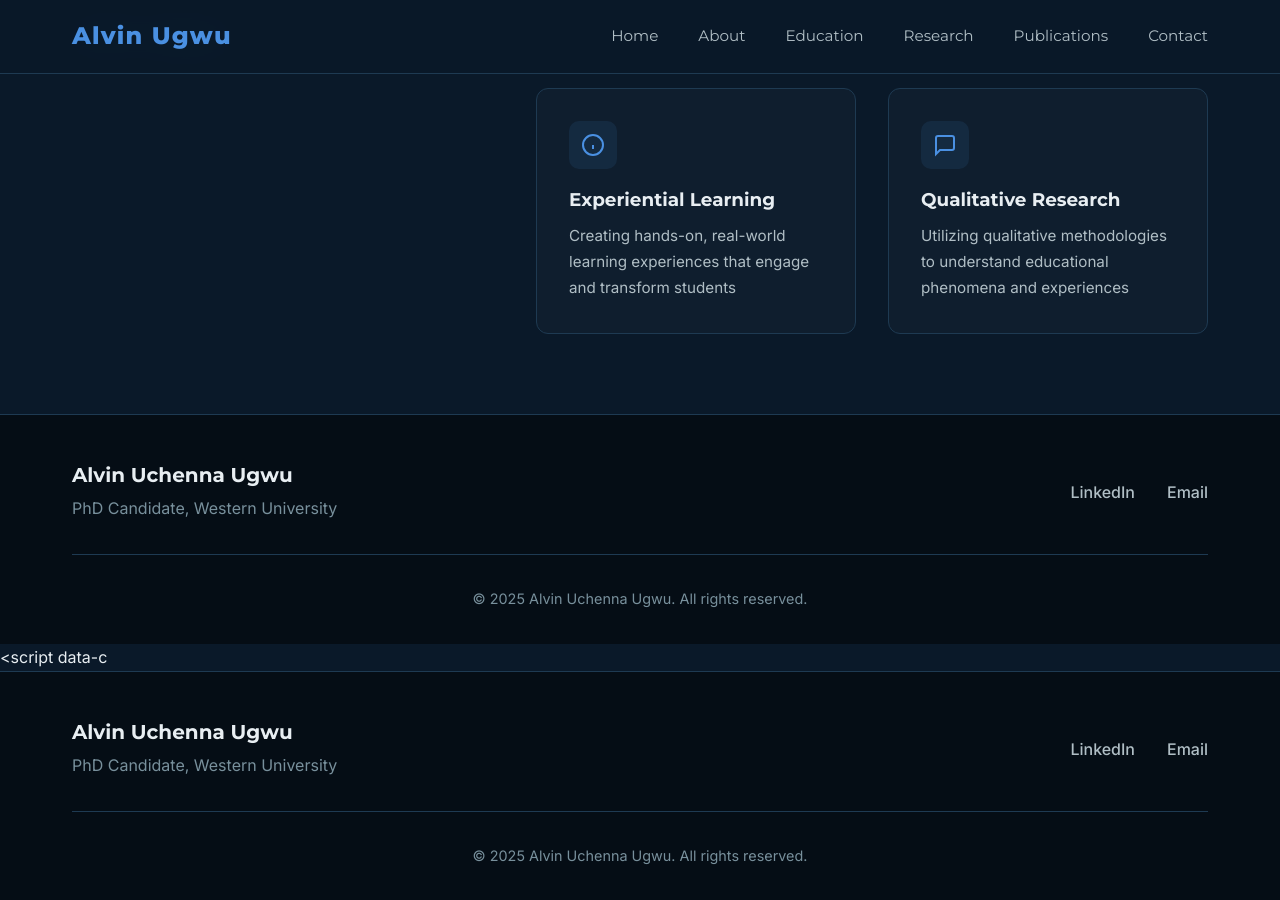
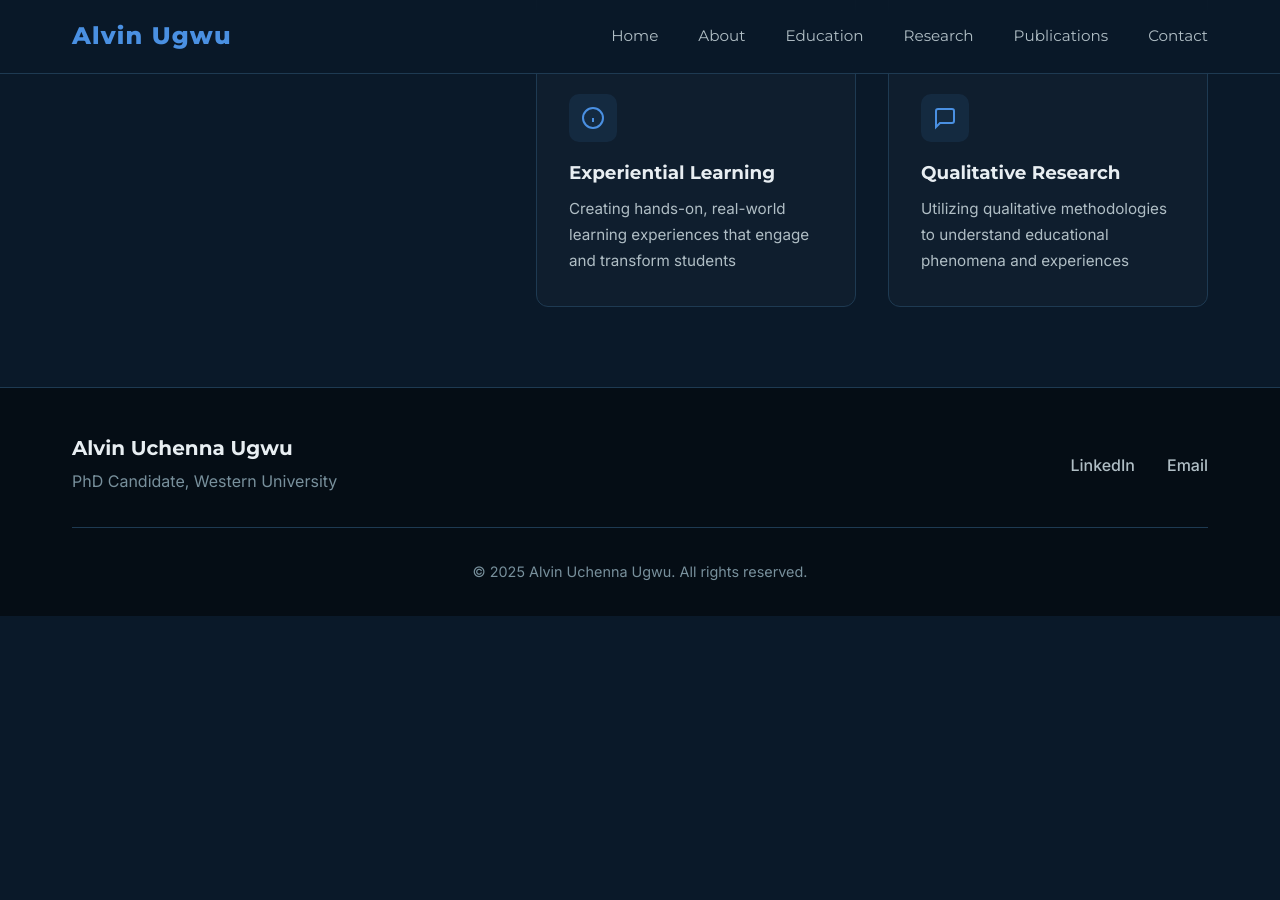
Before and after one commit to Bestyjh/Alvin-ugwu-portfolio, a Jekyll site: the page built from about.md, in a window 1280 px wide and 900 px high, scrolled down 1345 px. Built offline with Jekyll 4.4.1, drawn with Linux system fonts in a browser that asks for light colours; after the commit the page ends 1961 px from its top, so only the background shows below that.

Commit message:
Update about.md

```diff
--- a/about.md
+++ b/about.md
@@ -3,167 +3,107 @@
 title: About
 permalink: /about/
 ---
-<!DOCTYPE html>
-<html lang="en">
-<head>
-    <meta charset="UTF-8">
-    <meta name="viewport" content="width=device-width, initial-scale=1.0">
-    <title>About | Alvin Uchenna Ugwu</title>
-    <link rel="preconnect" href="https://fonts.googleapis.com">
-    <link rel="preconnect" href="https://fonts.gstatic.com" crossorigin>
-    <link href="https://fonts.googleapis.com/css2?family=Montserrat:wght@300;400;600;700;800&family=Inter:wght@300;400;500;600&display=swap" rel="stylesheet">
-    <link rel="stylesheet" href="styles.css">
-</head>
-<body>
-    <!-- Navigation -->
- <nav class="navbar">
-    <div class="nav-container">
-        <a href="/" class="logo">Alvin Ugwu</a>
-        <div class="nav-links">
-            <a href="/" class="nav-link">Home</a>
-            <a href="about.html" class="nav-link">About</a>
-            <a href="education.html" class="nav-link">Education</a>
-            <a href="research.html" class="nav-link">Research</a>
-            <a href="publications.html" class="nav-link">Publications</a>
-            <a href="contact.html" class="nav-link">Contact</a>
-        </div>
-        <button class="mobile-toggle" aria-label="Toggle menu" onclick="document.querySelector('.nav-links').classList.toggle('active'); this.classList.toggle('active');">
-            <span></span>
-            <span></span>
-            <span></span>
-        </button>
+
+<section class="page-header">
+    <div class="container">
+        <h1 class="page-title">About Me</h1>
+        <p class="page-subtitle">Educator, Researcher, Sustainability Advocate</p>
     </div>
-</nav>
-    <!-- Page Header -->
-    <section class="page-header">
-        <div class="container">
-            <h1 class="page-title">About Me</h1>
-            <p class="page-subtitle">Educator, Researcher, Sustainability Advocate</p>
-        </div>
-    </section>
+</section>
 
-    <!-- Bio Section -->
-    <section class="bio-section">
-        <div class="container">
-            <div class="bio-layout">
-                <div class="bio-image-section">
-                   <div class="hero-image">
-    <img src="images/about.jpg" alt="Alvin Uchenna Ugwu" style="width: 100%; height: 100%; object-fit: cover; border-radius: 20px;">
-</div>
+<section class="bio-section">
+    <div class="container">
+        <div class="bio-layout">
 
-                    <div class="quick-facts">
-                        <h3>Quick Facts</h3>
-                        <div class="fact-item">
-                            <span class="fact-label">Position:</span>
-                            <span class="fact-value">PhD Candidate</span>
+            <div class="bio-image-section">
+                <div class="hero-image">
+                    <img src="/images/about.jpg" alt="Alvin Uchenna Ugwu" style="width: 100%; height: 100%; object-fit: cover; border-radius: 20px;">
+                </div>
+
+                <div class="quick-facts">
+                    <h3>Quick Facts</h3>
+                    <div class="fact-item"><span class="fact-label">Position:</span><span class="fact-value">PhD Candidate</span></div>
+                    <div class="fact-item"><span class="fact-label">Institution:</span><span class="fact-value">Western University</span></div>
+                    <div class="fact-item"><span class="fact-label">Location:</span><span class="fact-value">Canada</span></div>
+                    <div class="fact-item"><span class="fact-label">Field:</span><span class="fact-value">Curriculum Studies</span></div>
+                </div>
+            </div>
+
+            <div class="bio-content-section">
+                <div class="bio-text-content">
+                    <p class="bio-paragraph lead">
+                        Alvin is a dedicated educator and researcher passionate about advancing Education for
+                        Sustainability through innovative curriculum design and experiential learning. As a Ph.D.
+                        candidate in Curriculum Studies at Western University, Canada, his research explores the
+                        implementation of Education for Sustainable Development (ESD) in Ontario K–8 classrooms.
+                    </p>
+
+                    <p class="bio-paragraph">
+                        With a strong academic foundation that includes a Master of Education (Summa Cum Laude) and
+                        a Bachelor of Education (Honours) from the University of KwaZulu-Natal, South Africa, Alvin's
+                        work bridges theory and practice to promote transformative learning experiences.
+                    </p>
+
+                    <p class="bio-paragraph">
+                        His professional experience as a graduate research and teaching assistant reflects a strong
+                        commitment to inclusive and sustainable educational practices. Through his research, Alvin
+                        aims to contribute meaningful insights into how educators can effectively integrate
+                        sustainability principles into their teaching, preparing students to become informed and
+                        responsible global citizens.
+                    </p>
+                </div>
+
+                <div class="research-interests-detail">
+                    <h3 class="subsection-title">Research Interests</h3>
+                    <div class="interests-grid">
+
+                        <div class="interest-card">
+                            <div class="interest-icon">
+                                <svg xmlns="http://www.w3.org/2000/svg" viewBox="0 0 24 24" fill="none" stroke="currentColor" stroke-width="2">
+                                    <path d="M12 2v20M2 12h20M6 6l12 12M6 18L18 6"/>
+                                </svg>
+                            </div>
+                            <h4>Education for Sustainability</h4>
+                            <p>Integrating sustainable development principles into educational curricula and pedagogy</p>
                         </div>
-                        <div class="fact-item">
-                            <span class="fact-label">Institution:</span>
-                            <span class="fact-value">Western University</span>
+
+                        <div class="interest-card">
+                            <div class="interest-icon">
+                                <svg xmlns="http://www.w3.org/2000/svg" viewBox="0 0 24 24" fill="none" stroke="currentColor" stroke-width="2">
+                                    <path d="M4 19.5A2.5 2.5 0 0 1 6.5 17H20"></path>
+                                    <path d="M6.5 2H20v20H6.5A2.5 2.5 0 0 1 4 19.5v-15A2.5 2.5 0 0 1 6.5 2z"></path>
+                                </svg>
+                            </div>
+                            <h4>Curriculum & Pedagogy</h4>
+                            <p>Developing innovative approaches to curriculum design and teaching methodologies</p>
                         </div>
-                        <div class="fact-item">
-                            <span class="fact-label">Location:</span>
-                            <span class="fact-value">Canada</span>
+
+                        <div class="interest-card">
+                            <div class="interest-icon">
+                                <svg xmlns="http://www.w3.org/2000/svg" viewBox="0 0 24 24" fill="none" stroke="currentColor" stroke-width="2">
+                                    <circle cx="12" cy="12" r="10"></circle>
+                                    <path d="M12 16v-4M12 8h.01"></path>
+                                </svg>
+                            </div>
+                            <h4>Experiential Learning</h4>
+                            <p>Creating hands-on, real-world learning experiences that engage and transform students</p>
                         </div>
-                        <div class="fact-item">
-                            <span class="fact-label">Field:</span>
-                            <span class="fact-value">Curriculum Studies</span>
+
+                        <div class="interest-card">
+                            <div class="interest-icon">
+                                <svg xmlns="http://www.w3.org/2000/svg" viewBox="0 0 24 24" fill="none" stroke="currentColor" stroke-width="2">
+                                    <path d="M21 15a2 2 0 0 1-2 2H7l-4 4V5a2 2 0 0 1 2-2h14a2 2 0 0 1 2 2z"></path>
+                                </svg>
+                            </div>
+                            <h4>Qualitative Research</h4>
+                            <p>Utilizing qualitative methodologies to understand educational phenomena and experiences</p>
                         </div>
+
                     </div>
                 </div>
 
-                <div class="bio-content-section">
-                    <div class="bio-text-content">
-                        <p class="bio-paragraph lead">
-                            Alvin is a dedicated educator and researcher passionate about advancing Education for
-                            Sustainability through innovative curriculum design and experiential learning. As a Ph.D.
-                            candidate in Curriculum Studies at Western University, Canada, his research explores the
-                            implementation of Education for Sustainable Development (ESD) in Ontario K–8 classrooms.
-                        </p>
+            </div>
 
-                        <p class="bio-paragraph">
-                            With a strong academic foundation that includes a Master of Education (Summa Cum Laude) and
-                            a Bachelor of Education (Honours) from the University of KwaZulu-Natal, South Africa, Alvin's
-                            work bridges theory and practice to promote transformative learning experiences.
-                        </p>
-
-                        <p class="bio-paragraph">
-                            His professional experience as a graduate research and teaching assistant reflects a strong
-                            commitment to inclusive and sustainable educational practices. Through his research, Alvin
-                            aims to contribute meaningful insights into how educators can effectively integrate
-                            sustainability principles into their teaching, preparing students to become informed and
-                            responsible global citizens.
-                        </p>
-                    </div>
-
-                    <div class="research-interests-detail">
-                        <h3 class="subsection-title">Research Interests</h3>
-                        <div class="interests-grid">
-                            <div class="interest-card">
-                                <div class="interest-icon">
-                                    <svg xmlns="http://www.w3.org/2000/svg" viewBox="0 0 24 24" fill="none" stroke="currentColor" stroke-width="2">
-                                        <path d="M12 2v20M2 12h20M6 6l12 12M6 18L18 6"/>
-                                    </svg>
-                                </div>
-                                <h4>Education for Sustainability</h4>
-                                <p>Integrating sustainable development principles into educational curricula and pedagogy</p>
-                            </div>
-
-                            <div class="interest-card">
-                                <div class="interest-icon">
-                                    <svg xmlns="http://www.w3.org/2000/svg" viewBox="0 0 24 24" fill="none" stroke="currentColor" stroke-width="2">
-                                        <path d="M4 19.5A2.5 2.5 0 0 1 6.5 17H20"></path>
-                                        <path d="M6.5 2H20v20H6.5A2.5 2.5 0 0 1 4 19.5v-15A2.5 2.5 0 0 1 6.5 2z"></path>
-                                    </svg>
-                                </div>
-                                <h4>Curriculum & Pedagogy</h4>
-                                <p>Developing innovative approaches to curriculum design and teaching methodologies</p>
-                            </div>
-
-                            <div class="interest-card">
-                                <div class="interest-icon">
-                                    <svg xmlns="http://www.w3.org/2000/svg" viewBox="0 0 24 24" fill="none" stroke="currentColor" stroke-width="2">
-                                        <circle cx="12" cy="12" r="10"></circle>
-                                        <path d="M12 16v-4M12 8h.01"></path>
-                                    </svg>
-                                </div>
-                                <h4>Experiential Learning</h4>
-                                <p>Creating hands-on, real-world learning experiences that engage and transform students</p>
-                            </div>
-
-                            <div class="interest-card">
-                                <div class="interest-icon">
-                                    <svg xmlns="http://www.w3.org/2000/svg" viewBox="0 0 24 24" fill="none" stroke="currentColor" stroke-width="2">
-                                        <path d="M21 15a2 2 0 0 1-2 2H7l-4 4V5a2 2 0 0 1 2-2h14a2 2 0 0 1 2 2z"></path>
-                                    </svg>
-                                </div>
-                                <h4>Qualitative Research</h4>
-                                <p>Utilizing qualitative methodologies to understand educational phenomena and experiences</p>
-                            </div>
-                        </div>
-                    </div>
-                </div>
-            </div>
         </div>
-    </section>
-
-    <!-- Footer -->
-    <footer class="footer">
-        <div class="container">
-            <div class="footer-content">
-                <div class="footer-brand">
-                    <h3>Alvin Uchenna Ugwu</h3>
-                    <p>PhD Candidate, Western University</p>
-                </div>
-                <div class="footer-links">
-                    <a href="https://www.linkedin.com/in/alvin-ugwu-422b7b171/" target="_blank" rel="noopener" class="social-link">LinkedIn</a>
-                    <a href="mailto:augwu@uwo.ca" class="social-link">Email</a>
-                </div>
-            </div>
-            <div class="footer-bottom">
-                <p>&copy; 2025 Alvin Uchenna Ugwu. All rights reserved.</p>
-            </div>
-        </div>
-    </footer>
-
-    <script data-c
+    </div>
+</section>
```
